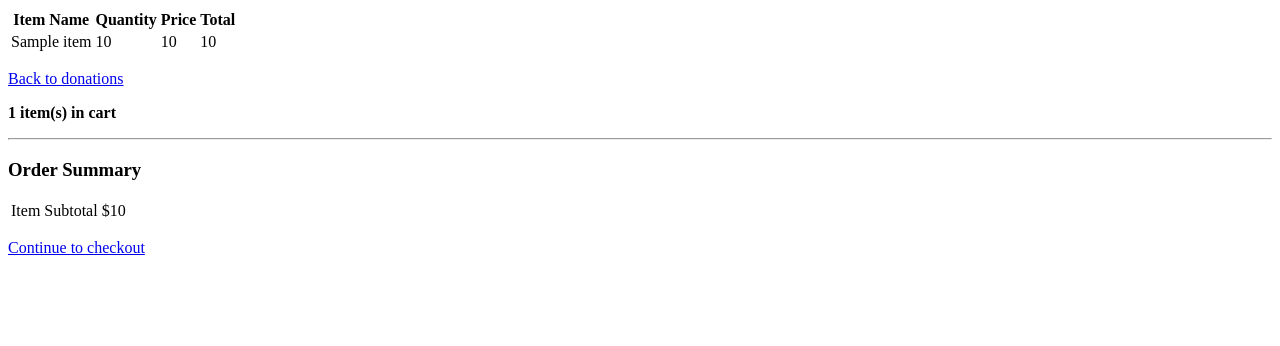
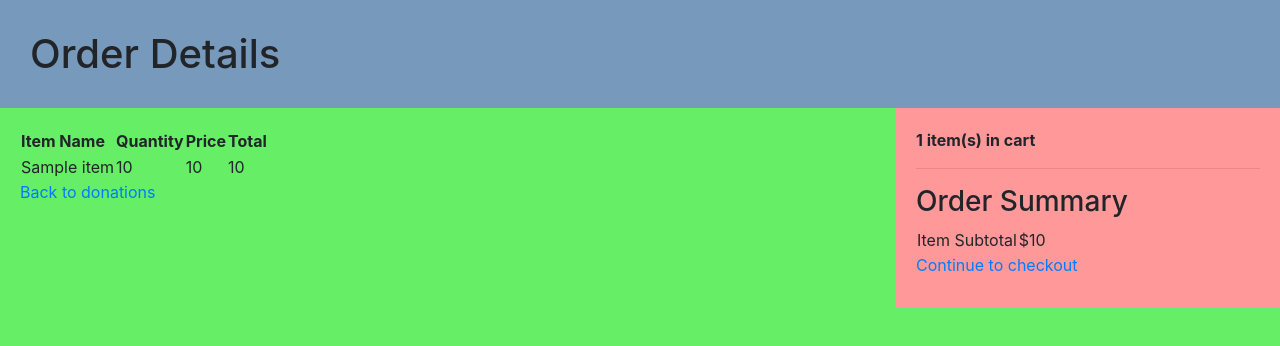
Before and after one commit to tarkxan/ngo-project-donation, a Django app: template cart/templates/cart/detail.html in a window 1280 px wide. Shown: the top 346 px of the page. Run offline with Django 3.2, Linux system fonts and the light colour scheme; the template is opened without the code that fills it: most values are stand-ins (such as "Sample title", 1, 10 or a date in 2020); some libraries are stand-ins or nearby versions.

Commit message:
Added CSS to cart page

```diff
--- /dev/null
+++ b/cart/templates/cart/base.html
@@ -0,0 +1,62 @@
+<!DOCTYPE html>
+<html>
+<head>
+    <title>
+        {% block title %}NGO - Donation{% endblock %}
+    </title>
+    <link rel="stylesheet" href="https://stackpath.bootstrapcdn.com/bootstrap/4.3.1/css/bootstrap.min.css"
+          integrity="sha384-ggOyR0iXCbMQv3Xipma34MD+dH/1fQ784/j6cY/iJTQUOhcWr7x9JvoRxT2MZw1T" crossorigin="anonymous">
+    <style>
+        {% block css %}
+        body, p, h1 {
+            margin: 0px;
+        }
+        p {
+            margin-bottom: 10px;
+        }
+        #container {
+            display: grid;
+            grid-template-columns: 70% 30%;
+        }
+        #header {
+            background-color: #79B;
+            grid-column-start: 1;
+            grid-column-end: 3;
+        }
+        #content, #background {
+            background-color: #6E6;
+        }
+        #sidebar {
+            background-color: #F99;
+        }
+        #header {
+            padding: 30px;
+        }
+        #sidebar, #content {
+            padding: 20px;
+        }
+        #background {
+            position: fixed;
+            width: 100%;
+            height: 100%;
+        }
+        {% endblock %}
+    </style>
+</head>
+<div id="container">
+<div id="header">
+    {% block header %}<h1>NGO Donation Site</h1>{% endblock %}
+</div>
+<div id="content">
+    {% block content %}
+    {% lorem 10 p %}
+    {% endblock %}
+</div>
+<div id="sidebar">
+    {% block sidebar %}
+    {% endblock %}
+</div>
+</div>
+<div id="background">
+</div>
+</html>
--- a/cart/templates/cart/detail.html
+++ b/cart/templates/cart/detail.html
@@ -1,4 +1,8 @@
+{% extends "cart/base.html" %}
 
+
+{% block title %}Order Details {% endblock %}
+{% block header %}<h1>Order Details</h1>{% endblock %}
 
 
 {% block content %}
```
